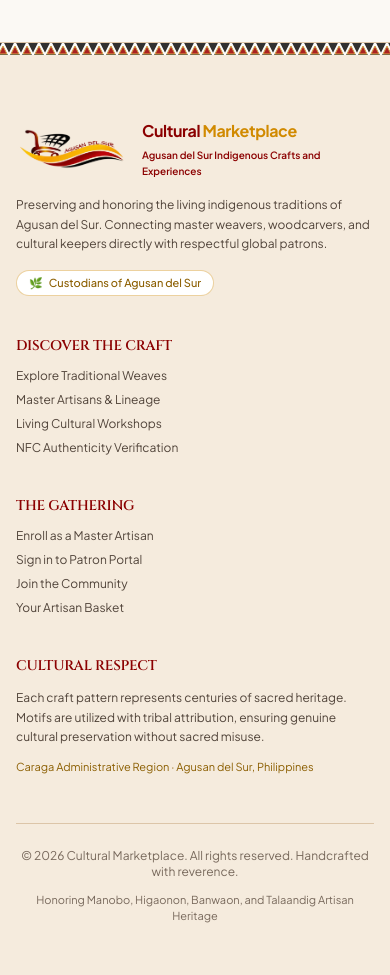
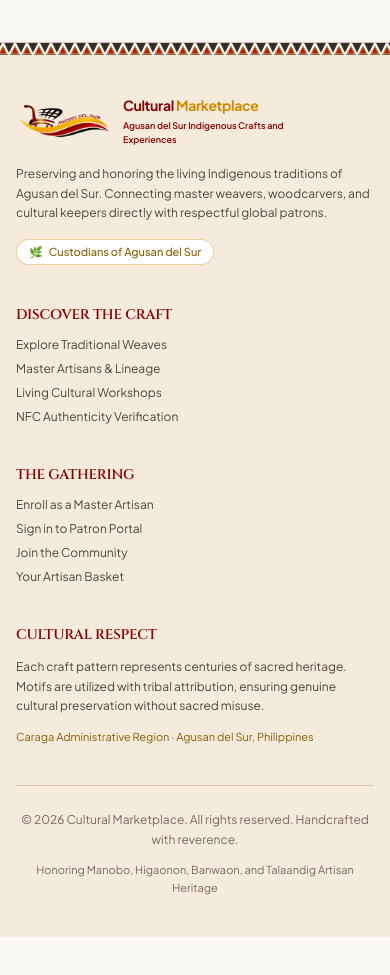
Before and after one commit to lluuiissz/culturalmarketplace, a Next.js app in the folder web/: page / in a window 390 px wide. Shown: the part 1620-2595 px from the top of the page. After the commit the page ends 2557 px from the top, so only its background shows below. Built offline with nearby package versions, Linux system fonts and the light colour scheme; no server answers; the database is empty.

Commit message:
Fix footer build error and improve responsive layout

```diff
--- a/web/src/components/Footer.tsx
+++ b/web/src/components/Footer.tsx
@@ -8,14 +8,14 @@ export default function Footer() {
       {/* Top Weave Border Accent */}
       <WeaveDivider pattern="kalinga" className="opacity-75" />
 
-      <div className="mx-auto max-w-6xl px-4 py-16">
-        <div className="grid grid-cols-1 items-start gap-x-12 gap-y-10 md:grid-cols-[1.45fr_1fr_1fr_1.15fr]">
+      <div className="mx-auto max-w-6xl px-4 py-10 sm:py-12 md:py-16">
+        <div className="grid grid-cols-1 items-start gap-x-10 gap-y-10 sm:grid-cols-2 lg:grid-cols-[1.45fr_1fr_1fr_1.15fr]">
 
           {/* Brand & Provenance */}
-          <div className="space-y-4 md:col-span-1">
+          <div className="min-w-0 space-y-4">
 
-            {/* LOGO AND BRAND NAME */}
-<div className="flex min-w-0 items-center gap-4">
+            {/* Logo and Brand Name */}
+            <div className="flex min-w-0 flex-wrap items-center gap-3 sm:flex-nowrap sm:gap-4">
               <Link
                 href="/"
                 className="flex shrink-0 items-center"
@@ -24,36 +24,37 @@ export default function Footer() {
                 <img
                   src="/images/cultural-marketplace-logo.png"
                   alt="Cultural Marketplace Logo"
-      className="h-14 w-auto max-w-[110px] object-contain"
+                  className="h-12 w-auto max-w-[95px] object-contain sm:h-14 sm:max-w-[110px]"
                 />
               </Link>
 
-  {/* BRAND NAME BESIDE LOGO */}
+              {/* Brand Name Beside Logo */}
               <div className="flex min-w-0 flex-col justify-center leading-tight">
-    <h2 className="whitespace-nowrap font-sans text-base font-extrabold tracking-tight sm:text-lg">
-      <span className="text-[#8B0000]">Cultural</span>
-      {' '}
+                <h2 className="whitespace-nowrap font-sans text-sm font-extrabold tracking-tight sm:text-base lg:text-lg">
+                  <span className="text-[#8B0000]">Cultural</span>{' '}
                   <span className="text-[#D18A00]">Marketplace</span>
                 </h2>
 
-    <p className="mt-1 max-w-[190px] text-[10px] font-semibold leading-relaxed text-[#8B0000]">
+                <p className="mt-1 max-w-[190px] text-[9px] font-semibold leading-relaxed text-[#8B0000] sm:text-[10px]">
                   Agusan del Sur Indigenous Crafts and Experiences
                 </p>
               </div>
             </div>
 
             <p className="text-xs leading-relaxed text-[#51443A]">
-              Preserving and honoring the living indigenous traditions of Agusan del Sur. Connecting master weavers, woodcarvers, and cultural keepers directly with respectful global patrons.
+              Preserving and honoring the living Indigenous traditions of
+              Agusan del Sur. Connecting master weavers, woodcarvers, and
+              cultural keepers directly with respectful global patrons.
             </p>
 
-            <div className="inline-flex items-center gap-1.5 rounded-full border border-[#D9A441]/50 bg-white px-3 py-1 text-[11px] font-medium text-[#8B5E00]">
+            <div className="inline-flex max-w-full items-center gap-1.5 rounded-full border border-[#D9A441]/50 bg-white px-3 py-1 text-[11px] font-medium text-[#8B5E00]">
               <span>🌿</span>
               <span>Custodians of Agusan del Sur</span>
             </div>
           </div>
 
           {/* Column 1: Discover */}
-          <div className="space-y-3">
+          <div className="min-w-0 space-y-3">
             <p className="font-sculpted text-sm font-semibold uppercase tracking-wider text-[#8B0000]">
               Discover the Craft
             </p>
@@ -66,7 +67,7 @@ export default function Footer() {
               </li>
               <li>
                 <Link href="/artisans" className="transition hover:text-[#990000]">
-                  Master Artisans & Lineage
+                  Master Artisans &amp; Lineage
                 </Link>
               </li>
               <li>
@@ -83,7 +84,7 @@ export default function Footer() {
           </div>
 
           {/* Column 2: The Gathering */}
-          <div className="space-y-3">
+          <div className="min-w-0 space-y-3">
             <p className="font-sculpted text-sm font-semibold uppercase tracking-wider text-[#8B0000]">
               The Gathering
             </p>
@@ -113,28 +114,31 @@ export default function Footer() {
           </div>
 
           {/* Column 3: Cultural Respect & Ethics */}
-          <div className="space-y-3">
+          <div className="min-w-0 space-y-3">
             <p className="font-sculpted text-sm font-semibold uppercase tracking-wider text-[#8B0000]">
               Cultural Respect
             </p>
 
             <p className="text-xs leading-relaxed text-[#51443A]">
-              Each craft pattern represents centuries of sacred heritage. Motifs are utilized with tribal attribution, ensuring genuine cultural preservation without sacred misuse.
+              Each craft pattern represents centuries of sacred heritage.
+              Motifs are utilized with tribal attribution, ensuring genuine
+              cultural preservation without sacred misuse.
             </p>
 
-            <p className="text-[11px] text-[#8B5E00]">
+            <p className="text-[11px] leading-relaxed text-[#8B5E00]">
               Caraga Administrative Region · Agusan del Sur, Philippines
             </p>
           </div>
         </div>
 
         {/* Bottom Bar */}
-        <div className="mt-12 flex flex-col items-center justify-between gap-3 border-t border-[#DCC5A8] pt-6 text-center text-xs text-[#78695C] sm:flex-row">
-          <p>
-            © {new Date().getFullYear()} Cultural Marketplace. All rights reserved. Handcrafted with reverence.
+        <div className="mt-10 flex flex-col items-center justify-between gap-3 border-t border-[#DCC5A8] pt-6 text-center text-xs text-[#78695C] sm:mt-12 lg:flex-row">
+          <p className="leading-relaxed">
+            © {new Date().getFullYear()} Cultural Marketplace. All rights
+            reserved. Handcrafted with reverence.
           </p>
 
-          <p className="text-[11px]">
+          <p className="text-[11px] leading-relaxed">
             Honoring Manobo, Higaonon, Banwaon, and Talaandig Artisan Heritage
           </p>
         </div>
```
Lines whose indentation alone changed are shown as unchanged.
